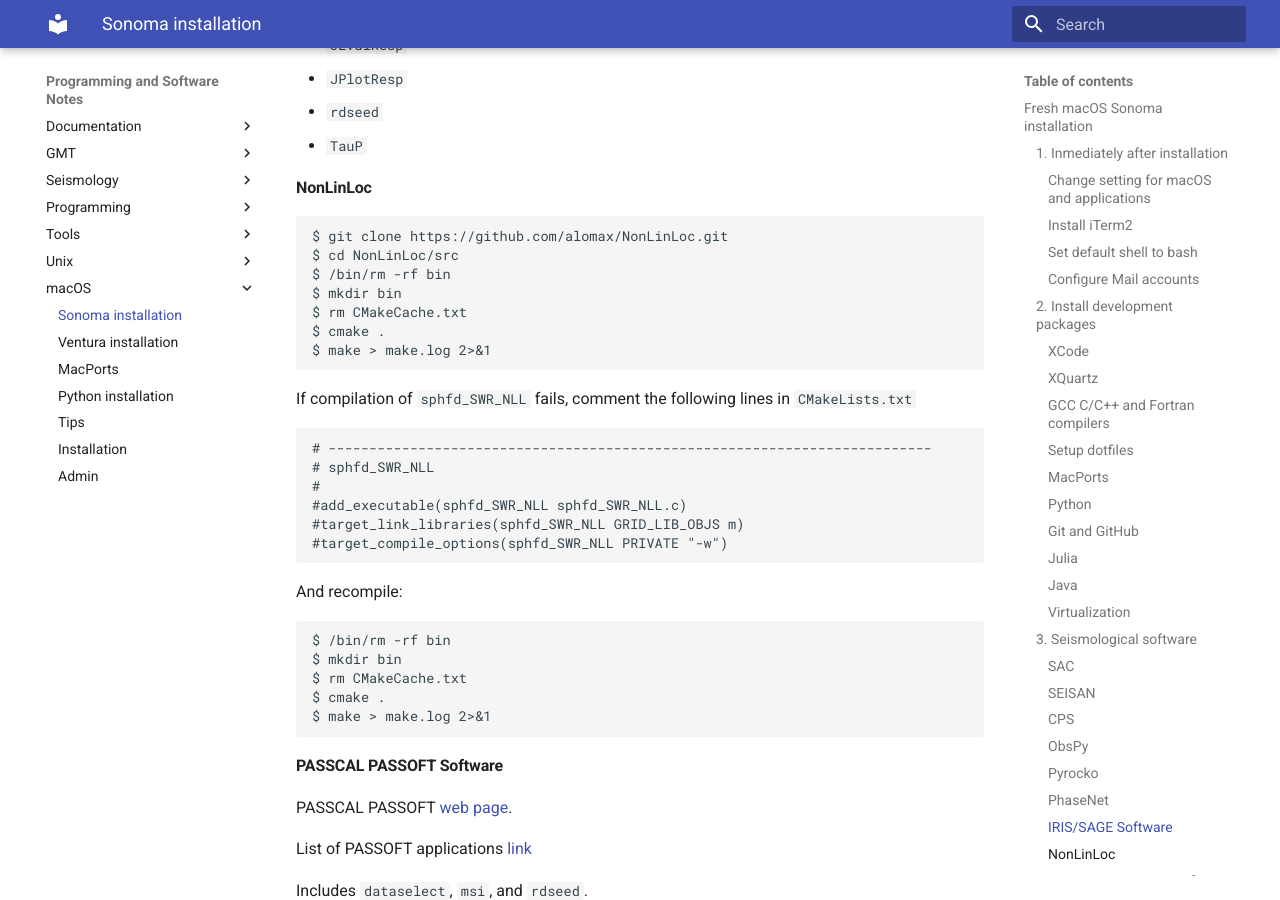
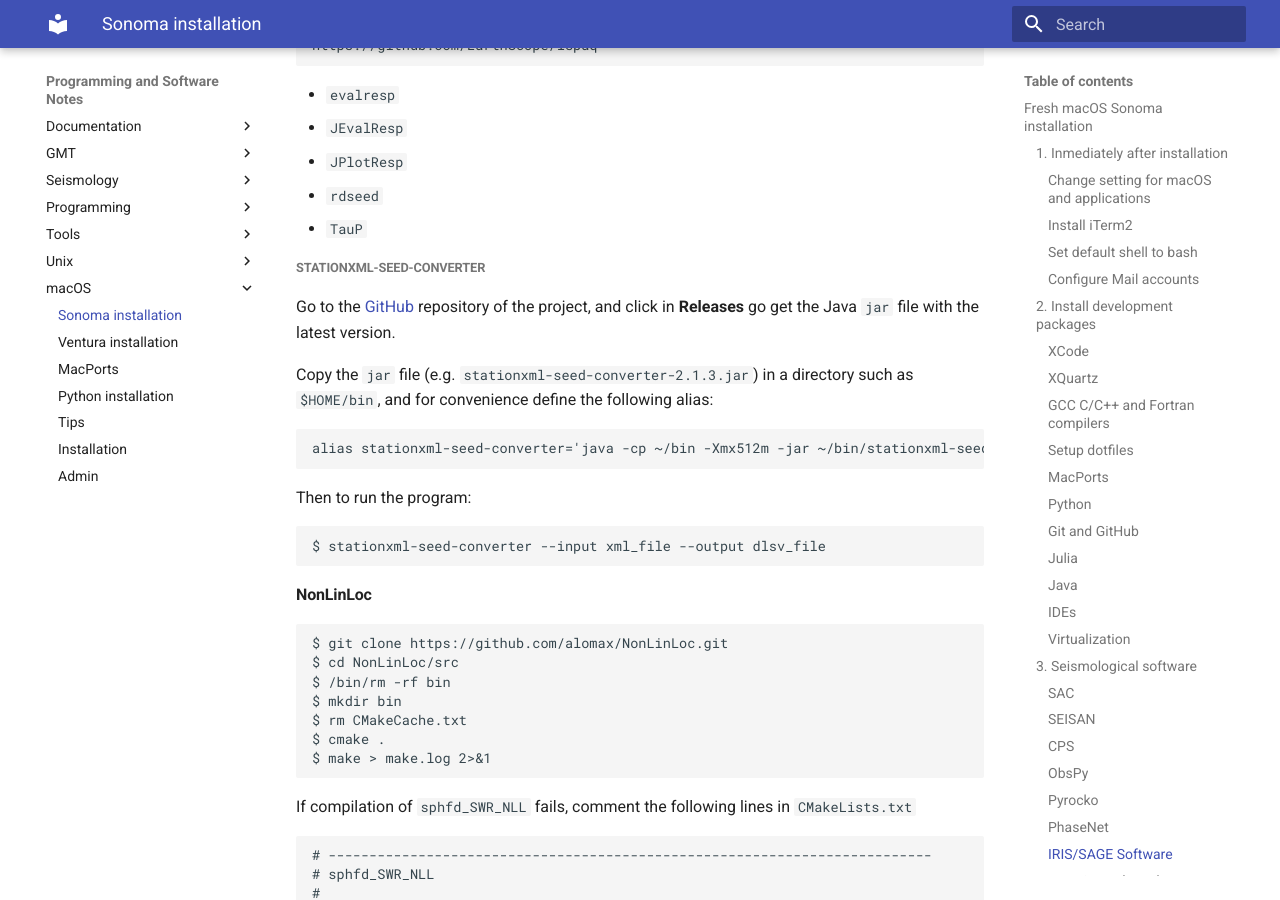
Before and after one commit to avillasenorh/Programming_Notes, an MkDocs documentation site: the page built from docs/macos/sonoma.md, in a window 1280 px wide and 900 px high, scrolled down 10305 px. Built offline with MkDocs 1.6.1 and Material for MkDocs 9.7.7, drawn with Linux system fonts in a browser that asks for light colours; some of the changed text lies outside the part shown.

Commit message:
Added more info to Sonoma installation

```diff
--- a/docs/macos/sonoma.md
+++ b/docs/macos/sonoma.md
@@ -315,6 +315,10 @@ passwords.
 Download a macOS Arm 64 DMG installer of the Java SE (standard edition) Development Kit (JDK).
 For version 21.0 use the following [download page](https://www.oracle.com/java/technologies/javase/jdk21-archive-downloads.html).
 
+#### IDEs
+
+- VS Code
+
 #### Virtualization
 
 - Docker
@@ -476,6 +480,19 @@ https://github.com/EarthScope/ispaq
 - `rdseed`
 - `TauP`
 
+#####  stationxml-seed-converter
+
+Go to the [GitHub](https://github.com/iris-edu/stationxml-seed-converter) repository of the
+project, and click in **Releases** go get the Java `jar` file with the latest version.
+
+Copy the `jar` file (e.g. `stationxml-seed-converter-2.1.3.jar`) in a directory
+such as `$HOME/bin`, and for convenience define the following alias:
+
+    alias stationxml-seed-converter='java -cp ~/bin -Xmx512m -jar ~/bin/stationxml-seed-converter-2.1.3.jar --verbose'
+
+Then to run the program:
+
+    $ stationxml-seed-converter --input xml_file --output dlsv_file
 
 #### NonLinLoc
 
```
Also changed, not shown: other parts of docs/macos/sonoma.md (+12 -2 lines).
